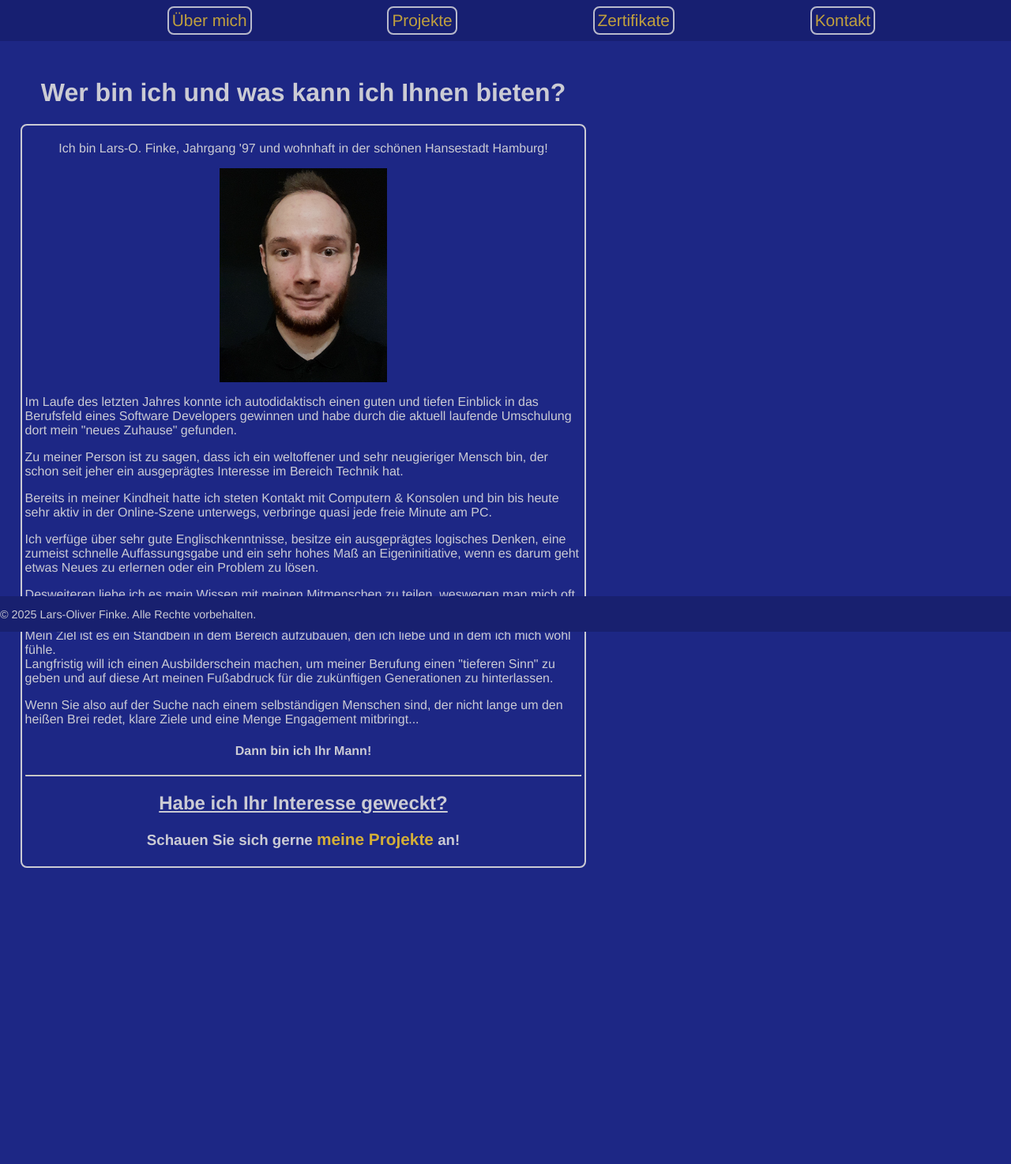
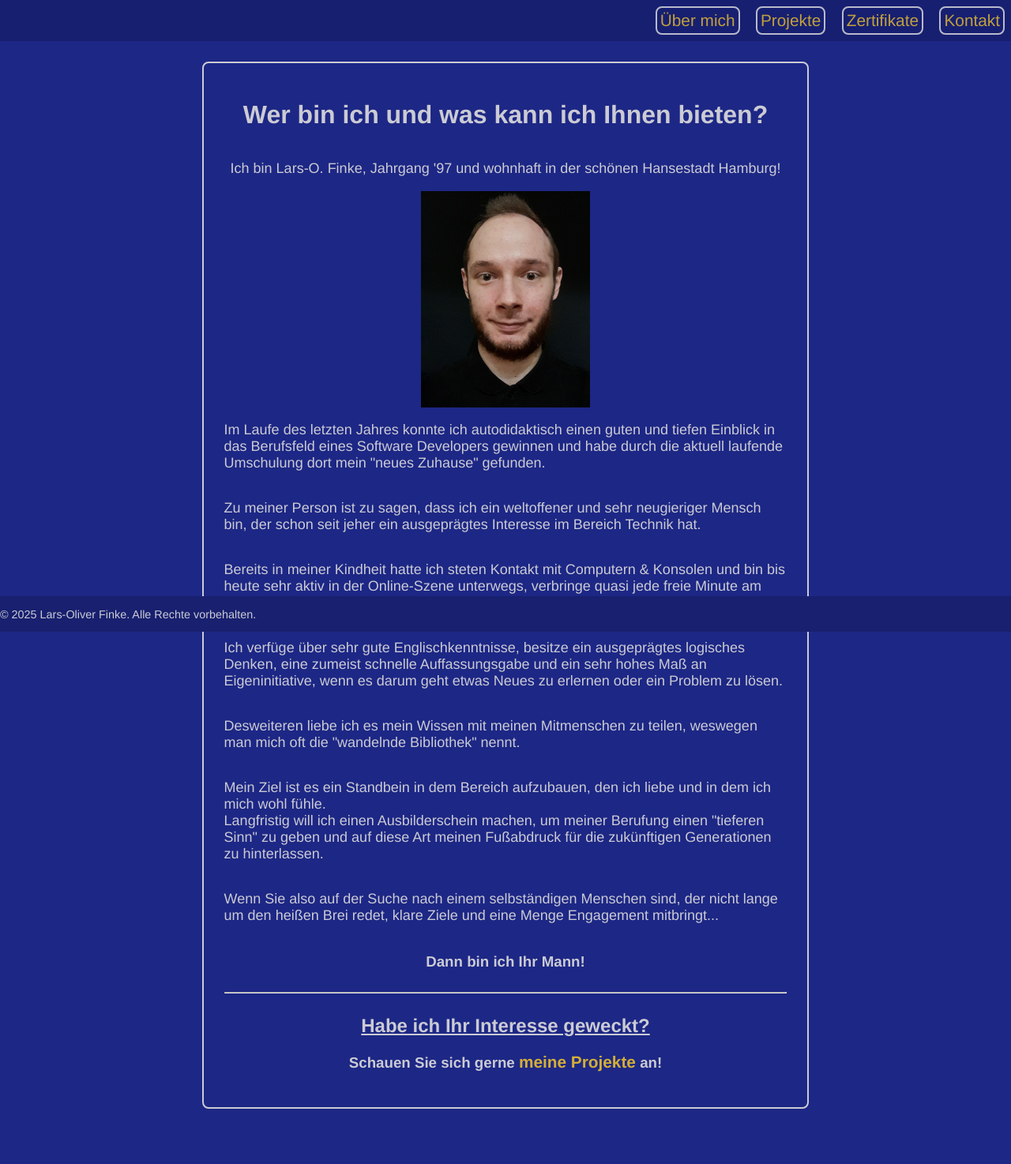
Before and after one commit to LarsOFinke/MyPortfolio, a Flask app: page / in a window 1280 px wide. Shown: the whole page at 79% size. Before the commit the page ends 1099 px from the top, so only its background shows below. Run offline with Flask 3, Linux system fonts and the light colour scheme.

Commit message:
Finished refactoring index.html.

```diff
--- a/src/static/style/base.css
+++ b/src/static/style/base.css
@@ -28,13 +28,18 @@ nav {
 
 .desktop-nav {
     width: 100%;
+    position: absolute;
+
 }
 .desktop-nav ul {
     justify-content: space-evenly;
     margin-top: .5rem;
+    position: relative;
+    float: right;
 }
 .desktop-nav ul > li {
     display: inline-block;
+    margin: 0 .5rem;
 }
 
 /* ### NAVBAR MOBIL ### */
@@ -93,7 +98,7 @@ nav {
 
 /* ### FOOTER ### */
 footer {
-    position:fixed;
+    position: sticky;
     bottom: 0;
     left: 0;
     font-size: .75rem;
--- a/src/static/style/mediaqueries.css
+++ b/src/static/style/mediaqueries.css
@@ -41,7 +41,7 @@
 }
 
 @media (min-width: 1024px) {
-    .container {
+    .wrapper {
         width: 60%;
         padding: 2%;
     }
@@ -50,7 +50,7 @@
         font-size: 1rem;
     }
 
-    footer {
+    footer p {
         font-size: .9rem;
     }
 }
@@ -60,7 +60,7 @@
         font-size: 1.1rem;
     }
 
-    .container {
+    .wrapper {
         width: 50%;
     }
 
@@ -78,7 +78,7 @@
 }
 
 @media (min-width: 1600px) {
-    .container {
+    .wrapper {
         width: 40%;
     }
 
--- a/src/static/style/style.css
+++ b/src/static/style/style.css
@@ -36,8 +36,14 @@ body {
     color: var(--grey);
     font-family: 'Franklin Gothic Medium', 'Roboto', Arial, sans-serif;
 }
+hr {
+    width: 100%;
+}
 h1, h2, h3, h4 {
     text-align: center;
+}
+p {
+    font-size: 18px;
 }
 
 
@@ -69,6 +75,7 @@ a:visited {
 }
 .centered {
     display: flex;
+    flex-direction: column;
     align-items: center;
     justify-content: center;
 }
@@ -77,15 +84,11 @@ a:visited {
     border-radius: 8px;
     padding: .25rem;
 }
-.main-container {
-    height: auto;
-    width: 100%;
-}
-.container {
-    width: 100%;
-    max-height: fit-content;
-    padding: 3%;
-    margin-bottom: 5vh;
+.wrapper {
+    width: 90%;
+    height: fit-content;
+    padding: 2%;
+    margin: 2%;
 }
 .btn{
     background-color: var(--navy-blue);
--- a/src/templates/base.html
+++ b/src/templates/base.html
@@ -12,13 +12,13 @@
     {% endblock %}
     <link rel="stylesheet" href="{{ url_for('static', filename='style/mediaqueries.css') }}">
 </head>
-<body>
+<body class="centered">
 
     <nav>
         <div class="desktop-nav">
             <div class="row">
                 <div class="col-100">
-                    <ul class="centered">
+                    <ul>
                         <li class="bordered"><a href="/">Über mich</a></li>
                         <li class="bordered"><a href="/projects">Projekte</a></li>
                         <li class="bordered"><a href="/certificates">Zertifikate</a></li>
--- a/src/templates/index.html
+++ b/src/templates/index.html
@@ -12,16 +12,13 @@
 
 
 {% block content %}
-<div class="container">
 
-    <h1>Wer bin ich und was kann ich Ihnen bieten?</h1>
+    <div class="wrapper centered bordered">
 
-    <div class="bordered">
-
+        <h1>Wer bin ich und was kann ich Ihnen bieten?</h1>
         <p align="center">Ich bin Lars-O. Finke, Jahrgang '97 und wohnhaft in der schönen Hansestadt Hamburg!</p>
 
         <div class="centered">
-
             <img class="me" src="{{ url_for('static', filename='images/profilbild.jpg') }}"></img>
         </div>
 
@@ -32,18 +29,21 @@
                 und habe durch die aktuell laufende Umschulung dort mein "neues Zuhause" gefunden.
             </p>
         </div>
+
         <div>
             <p>
                 Zu meiner Person ist zu sagen, dass ich ein weltoffener und sehr neugieriger Mensch bin,
                 der schon seit jeher ein ausgeprägtes Interesse im Bereich Technik hat.
             </p>
         </div>
+
         <div>
             <p>
                 Bereits in meiner Kindheit hatte ich steten Kontakt mit Computern & Konsolen
                 und bin bis heute sehr aktiv in der Online-Szene unterwegs, verbringe quasi jede freie Minute am PC.
             </p>
         </div>
+
         <div>
             <p>
                 Ich verfüge über sehr gute Englischkenntnisse, besitze ein ausgeprägtes logisches Denken,
@@ -51,12 +51,14 @@
                 wenn es darum geht etwas Neues zu erlernen oder ein Problem zu lösen.
             </p>
         </div>
+
         <div>
             <p>
                 Desweiteren liebe ich es mein Wissen mit meinen Mitmenschen zu teilen,
                 weswegen man mich oft die "wandelnde Bibliothek" nennt.
             </p>
         </div>
+
         <div>
             <p>
                 Mein Ziel ist es ein Standbein in dem Bereich aufzubauen, den ich liebe und in dem ich mich wohl fühle. <br>
@@ -64,6 +66,7 @@
                 und auf diese Art meinen Fußabdruck für die zukünftigen Generationen zu hinterlassen.
             </p>
         </div>
+
         <div>
             <p>
                 Wenn Sie also auf der Suche nach einem selbständigen Menschen sind,
@@ -71,16 +74,15 @@
             </p>
         </div>
 
-        <h4>Dann bin ich Ihr Mann!</h4>
+        <h3>Dann bin ich Ihr Mann!</h3>
 
         <hr>
 
         <div>
             <h2><u>Habe ich Ihr Interesse geweckt?</u></h3>
             <h3>Schauen Sie sich gerne <a href="/projects">meine Projekte</a> an!</p>
-        <div>
+        </div>
 
     </div>
 
-</div>
 {% endblock %}
```
